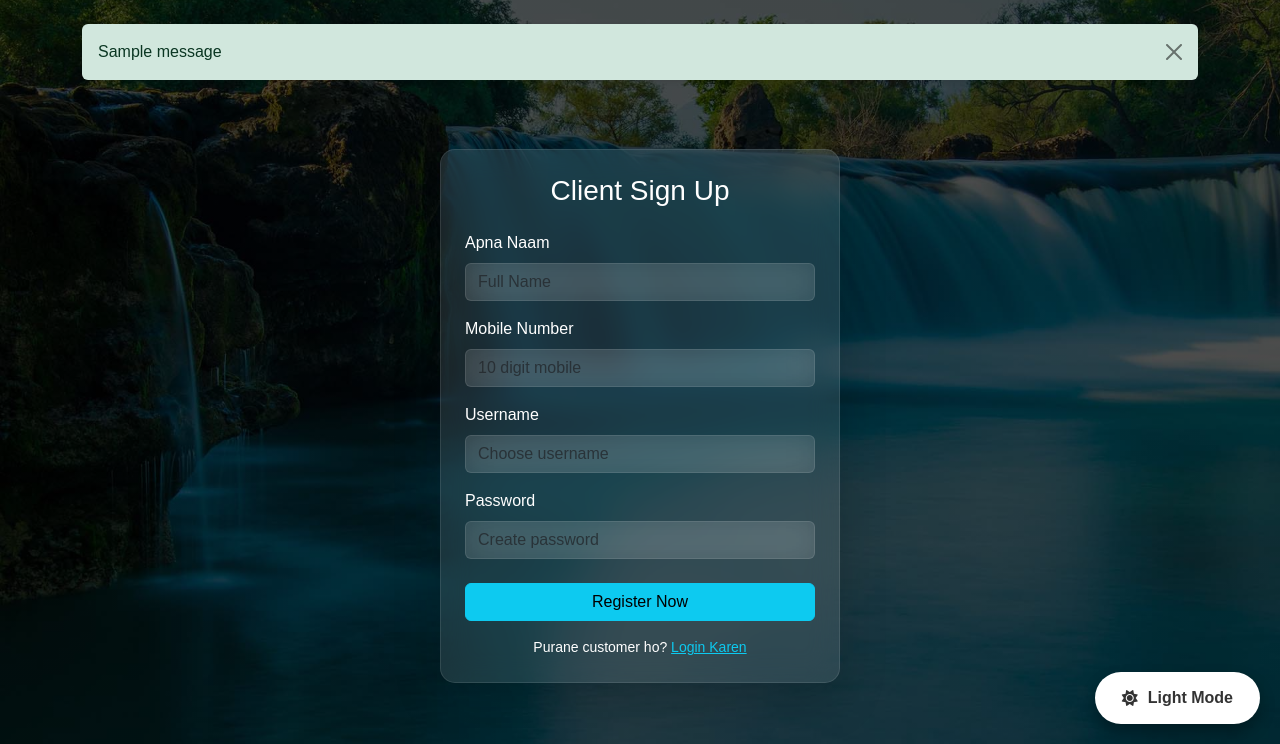
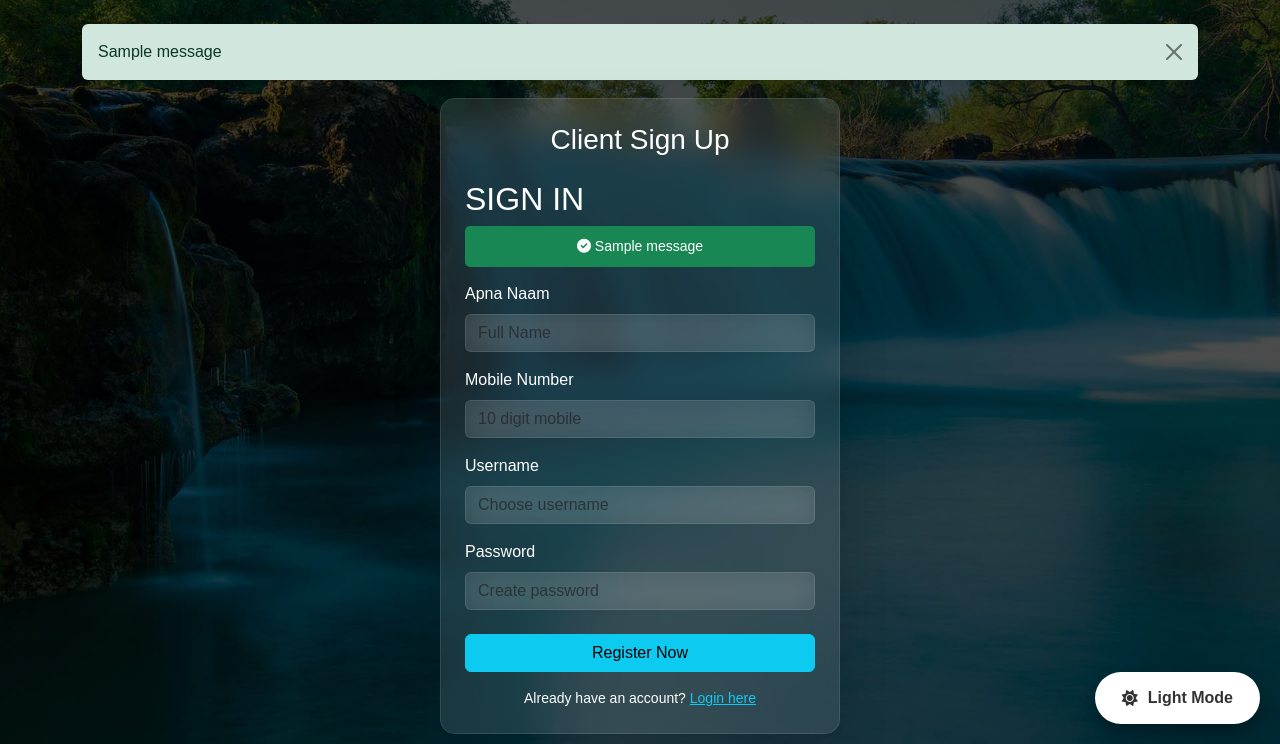
Before and after one commit to Manish123321316/my-garage-app, a Flask app: page /signup in a window 1280 px wide. Shown: the part 56-800 px from the top of the page. Run offline with Flask 3, Linux system fonts and the light colour scheme; tables that the repository leaves empty hold one stand-in row (values such as "Sample post"); one stand-in notice (Sample message) is shown.

Commit message:
Update signup.html

```diff
--- a/templates/signup.html
+++ b/templates/signup.html
@@ -3,6 +3,32 @@
 <div class="container d-flex justify-content-center align-items-center" style="min-height: 80vh;">
     <div class="card p-4 shadow-lg text-white" style="width: 400px; background: rgba(0,0,0,0.7); border-radius: 15px; border: 1px solid #00d4ff;">
         <h3 class="text-center mb-4" style="font-family: 'Orbitron', sans-serif;">Client Sign Up</h3>
+
+        <div class="login-container"> <h2>SIGN IN</h2>
+
+    {% with messages = get_flashed_messages(with_categories=true) %}
+      {% if messages %}
+        {% for category, message in messages %}
+          {% if category == 'success' %}
+            <div style="background-color: #198754; color: white; padding: 10px; border-radius: 5px; text-align: center; margin-bottom: 15px; font-size: 14px;">
+               <i class="fas fa-check-circle"></i> {{ message }}
+            </div>
+          {% else %}
+            <div style="background-color: #dc3545; color: white; padding: 10px; border-radius: 5px; text-align: center; margin-bottom: 15px; font-size: 14px;">
+               <i class="fas fa-lock"></i> {{ message }}
+            </div>
+          {% endif %}
+        {% endfor %}
+      {% endif %}
+    {% endwith %}
+    <!-- <form method="POST" action="/login">
+        <input type="text" name="username" placeholder="Username">
+        <input type="password" name="password" placeholder="Password">
+
+        <button type="submit" ... >ACCESS SYSTEM</button>
+    </form> -->
+</div>
+
         <form method="POST">
             <div class="mb-3">
                 <label class="form-label">Apna Naam</label>
@@ -23,7 +49,7 @@
             <button type="submit" class="btn btn-info w-100 mt-2">Register Now</button>
         </form>
         <div class="text-center mt-3 small">
-            Purane customer ho? <a href="{{ url_for('login') }}" class="text-info">Login Karen</a>
+            Already have an account? <a href="{{ url_for('login') }}" class="text-info">Login here</a>
         </div>
     </div>
 </div>
```
